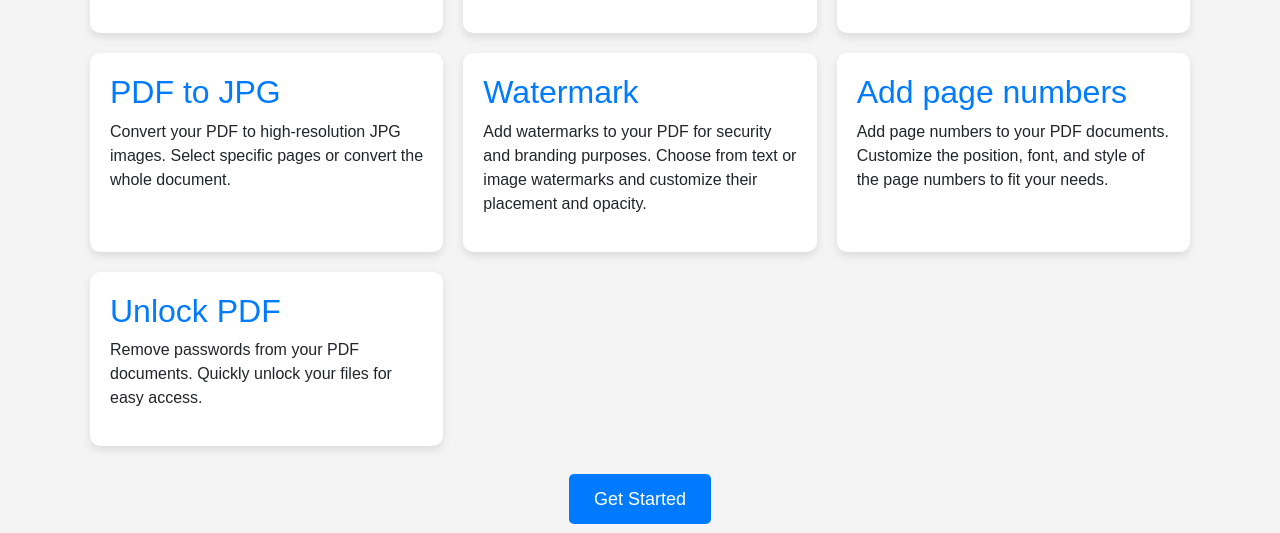
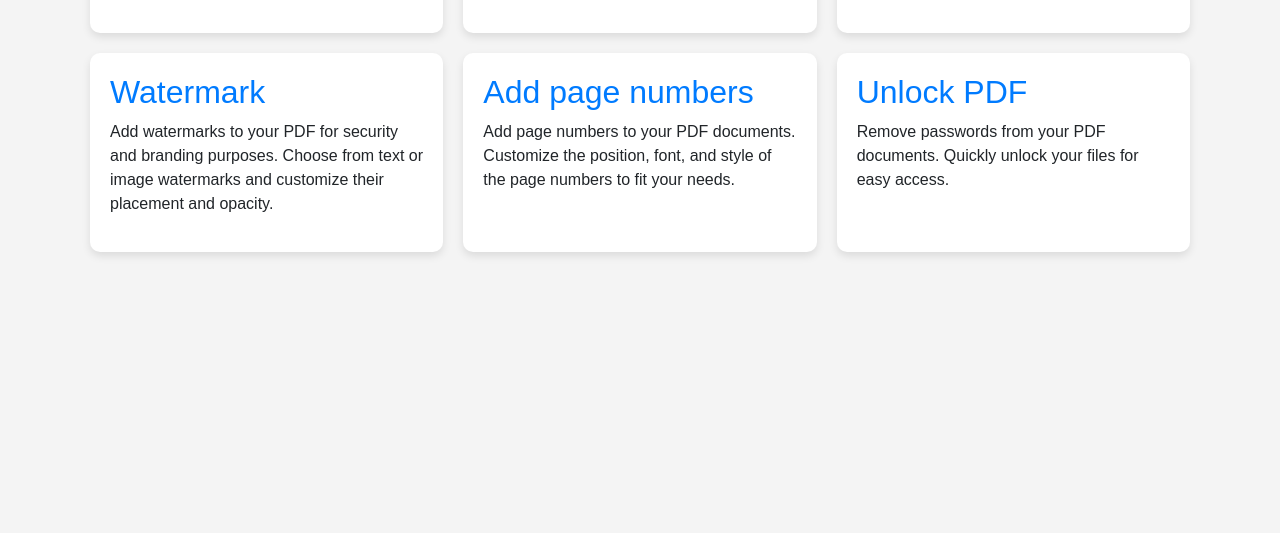
Before and after one commit to monuMohan152/gopdf, a plain HTML site: page index.html in a window 1280 px wide. Shown: the part 804-1337 px from the top of the page. After the commit the page ends 1076 px from the top, so only its background shows below. Drawn offline with nearby package versions, Linux system fonts and the light colour scheme.

Commit message:
Update index.html

```diff
--- a/index.html
+++ b/index.html
@@ -173,10 +173,10 @@
             <h2>PDF to PNG</h2>
             <p>Convert your PDF document to high-quality PNG images. Choose specific pages or the entire document.</p>
         </div>
-        <div class="tool" data-category="convert-from" onclick="goToTool('pdf-to-jpg')">
+     <!--    <div class="tool" data-category="convert-from" onclick="goToTool('pdf-to-jpg')">
             <h2>PDF to JPG</h2>
             <p>Convert your PDF to high-resolution JPG images. Select specific pages or convert the whole document.</p>
-        </div>
+        </div> -->
       <!--   <div class="tool" data-category="convert-from" onclick="goToTool('pdf-to-word')">
             <h2>PDF to Word</h2>
             <p>Convert your PDF to an editable Word document. Perfect for revising documents and ensuring they're always up to date.</p>
@@ -208,9 +208,6 @@
             <p>Remove passwords from your PDF documents. Quickly unlock your files for easy access.</p>
         </div>
     </div>
-    <div class="get-started">
-        <a href="https://pdfedit.xyz/ultimate-pdf-toolkit/get-started">Get Started</a>
-    </div>
     <script>
         function filterTools() {
             var category = document.getElementById("category-filter").value;
```
